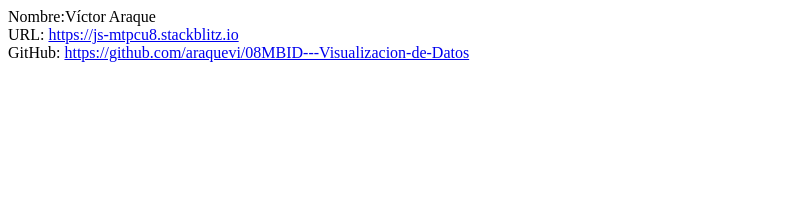
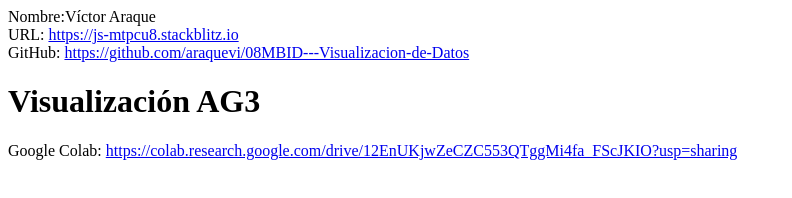
Before and after one commit to araquevi/Visualizacion---AG3, a website: page index.html in a window 1280 px wide. Shown: the whole page, without its empty margins (0-792 px from the left). Drawn offline with Linux system fonts and the light colour scheme.

Commit message:
1 file modified

```diff
--- a/index.html
+++ b/index.html
@@ -13,4 +13,11 @@
   >
     https://github.com/araquevi/08MBID---Visualizacion-de-Datos
   </a>
+  <h1>Visualización AG3</h1>
+  Google Colab:
+  <a
+    href="https://colab.research.google.com/drive/12EnUKjwZeCZC553QTggMi4fa_FScJKIO?usp=sharing"
+    target="_blank"
+    >https://colab.research.google.com/drive/12EnUKjwZeCZC553QTggMi4fa_FScJKIO?usp=sharing</a
+  >
 </div>
```
